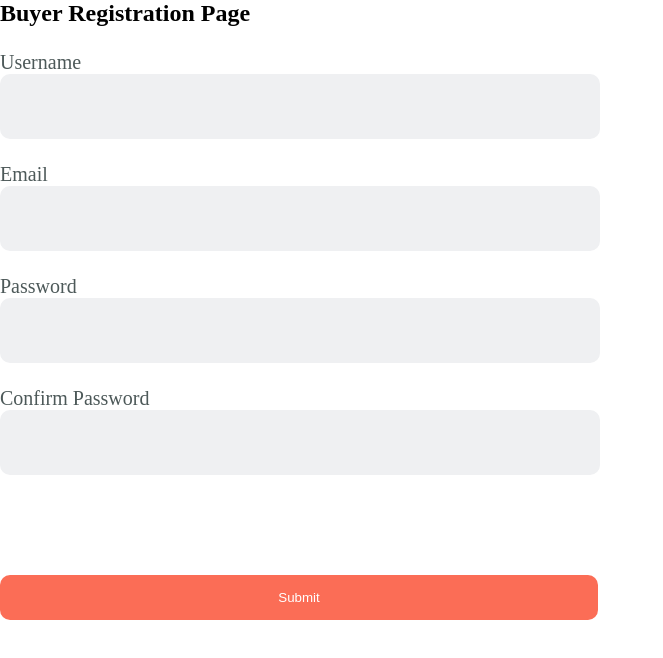
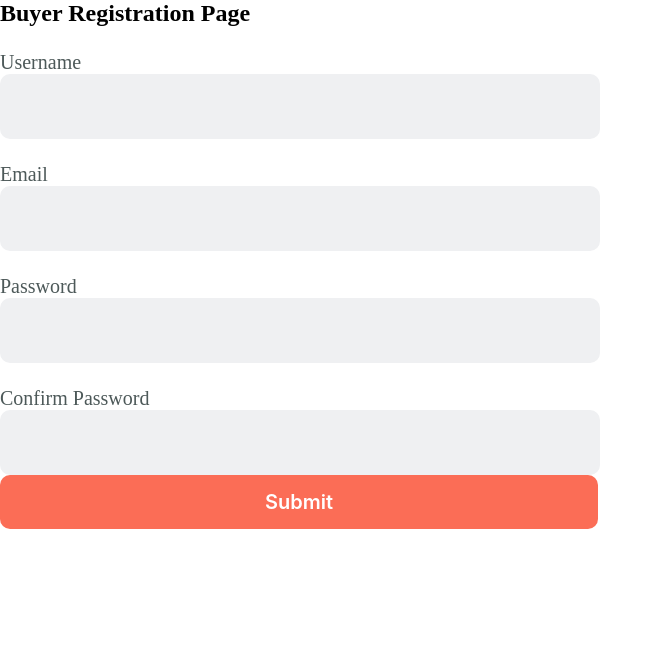
Before and after one commit to Jabryker/Market, a React (Create React App) app: page /registration/buyer in a window 1280 px wide. Shown: the top 658 px of the page, without its empty margins (0-663 px from the left). Built offline with nearby package versions, Linux system fonts and the light colour scheme; no server answers.

Commit message:
auth button

```diff
--- a/src/components/atoms/Button/Button.module.scss
+++ b/src/components/atoms/Button/Button.module.scss
@@ -1,5 +1,5 @@
 .formBtn {
-  margin-top: 100px;
+  //margin-top: 100px;
 
   background: #FB6D56;
   color: #FFFFFF;
@@ -10,3 +10,12 @@
   width: 598px;
   padding: 15px 20px;
 }
+
+.buttonContent {
+  color: #FFF;
+  font-family: Inter;
+  font-size: 20px;
+  font-style: normal;
+  font-weight: 600;
+  line-height: normal;
+}
--- a/src/components/atoms/Button/Button.tsx
+++ b/src/components/atoms/Button/Button.tsx
@@ -7,6 +7,6 @@ export const Button: FC<IButtonProps> = ({ children, type }) => {
     <button
       type={type}
       className={styles.formBtn}
-    >{children}</button>
+    > <span className={styles.buttonContent}>{children}</span></button>
   );
 };
```
